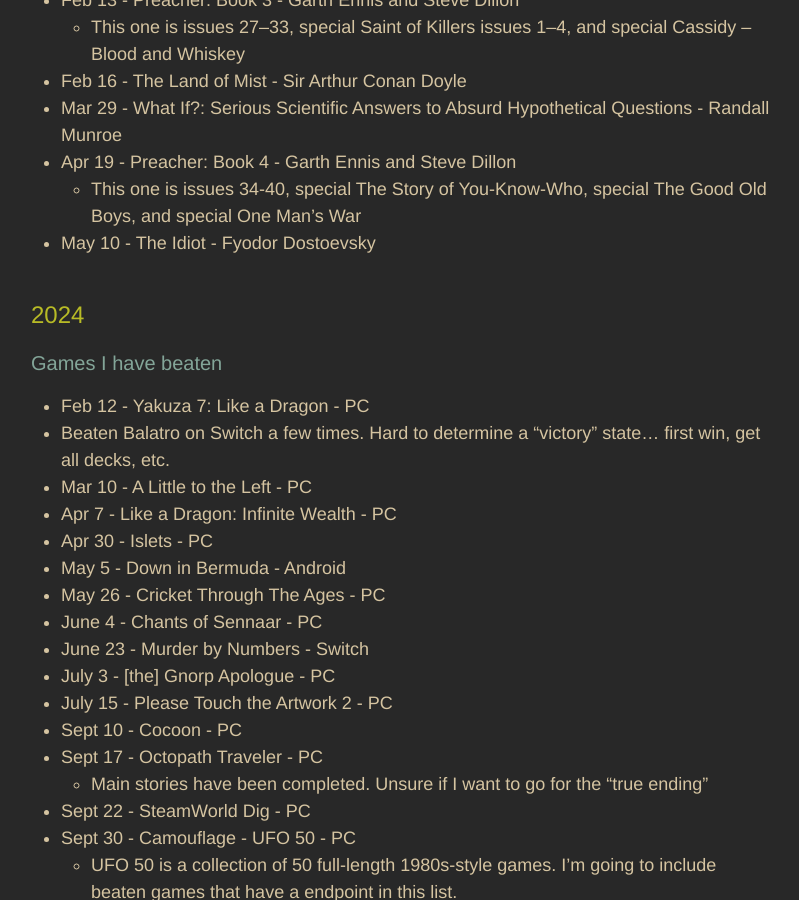
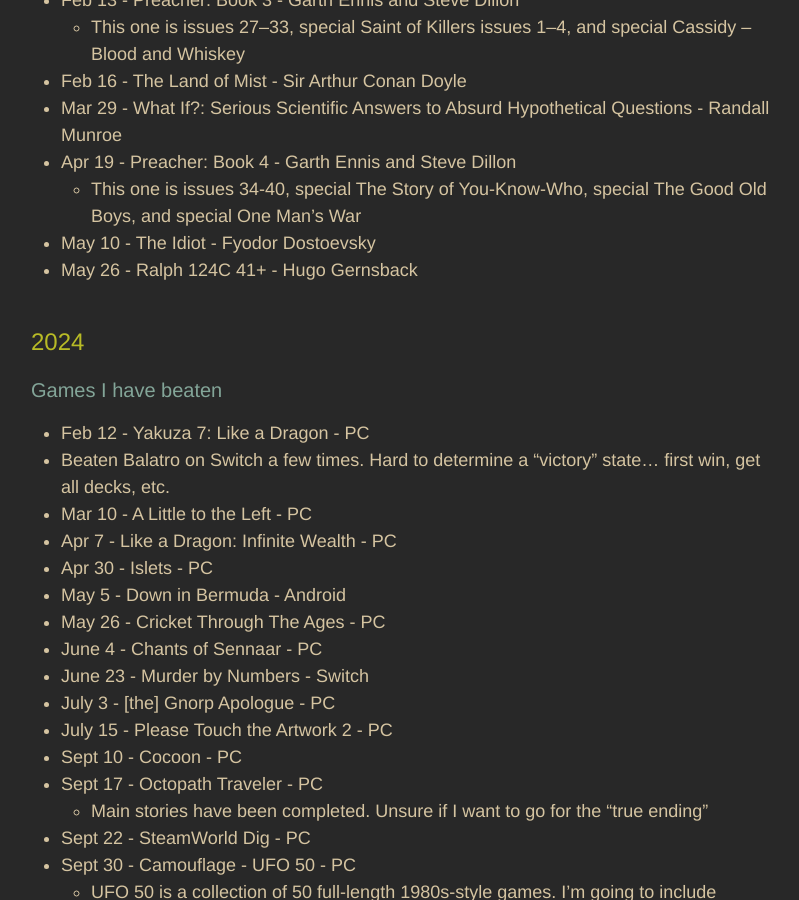
Before and after one commit to adkinsrs/sadkins_site, a Jekyll site: the page built from misc.md, in a window 1280 px wide and 900 px high, scrolled down 1118 px. Shown: the whole window, without its empty margins (239-1038 px from the left). Built offline with Jekyll 4.4.1, drawn with Linux system fonts in a browser that asks for light colours.

Commit message:
read a book

```diff
--- a/misc.md
+++ b/misc.md
@@ -46,6 +46,7 @@
 * Apr 19 - Preacher: Book 4 - Garth Ennis and Steve Dillon
   * This one is issues 34-40, special The Story of You-Know-Who, special The Good Old Boys, and special One Man's War
 * May 10 - The Idiot - Fyodor Dostoevsky
+* May 26 - Ralph 124C 41+ - Hugo Gernsback
 
 ## 2024
 
```
